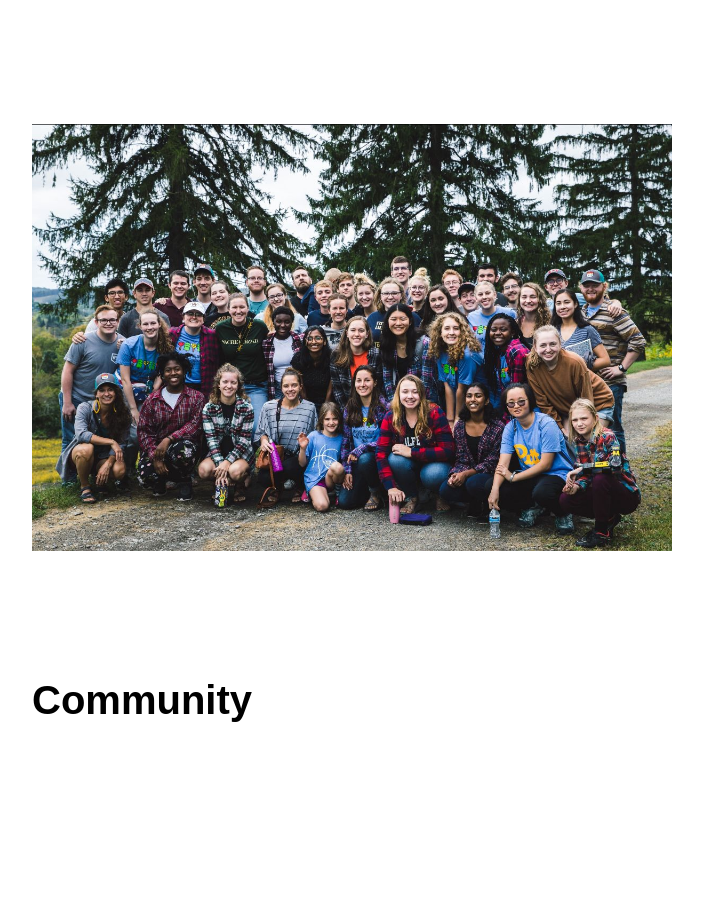
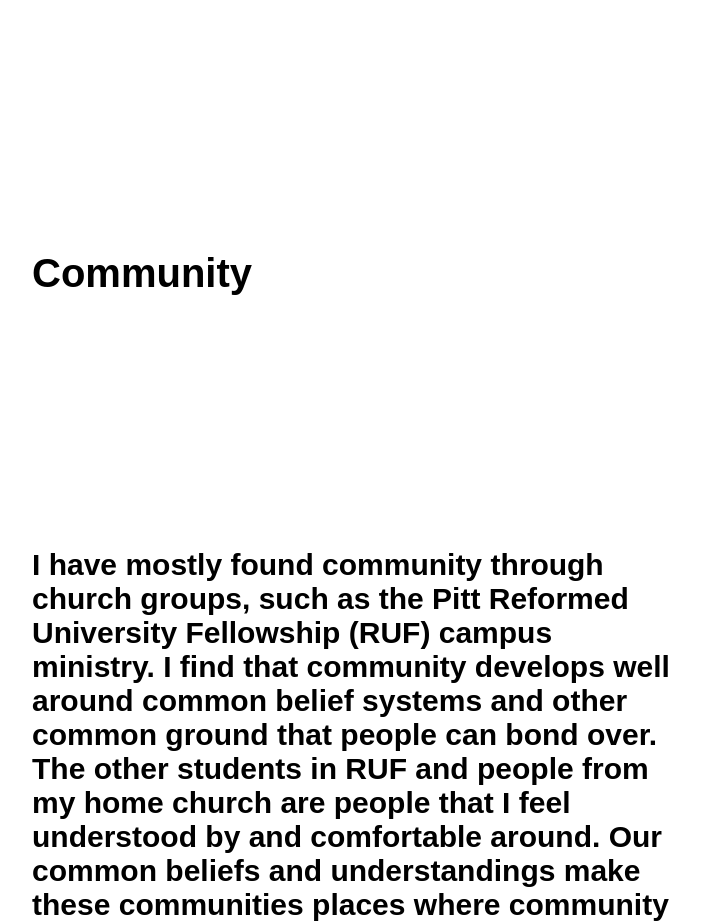
Before and after one commit to sef76/Sarah-Fritzsche, a plain HTML site: page index.html in a window 1280 px wide. Shown: the part 5215-6139 px from the top of the page, without its empty margins (288-991 px from the left). Drawn offline with Linux system fonts and the light colour scheme.

Commit message:
Update index.html

```diff
--- a/index.html
+++ b/index.html
@@ -111,8 +111,6 @@ FUN FACT: "Lorem ipsum", "Lorem ipsum" was hacked out of Cicero's "De finibus bo
 </div>
 
     <!--Between these divisions, you may want to add a new div element like an image (see the bottom of this html page for instructions) -->
-     <img src="RUF.jpg" class="center-small-image" alt="RUF group photo" style="max-width:100%; max-height:100%;">
-
 <!--We will use this next section to process your community(-ies)-->
 
 <div class="par-centertext">
```
